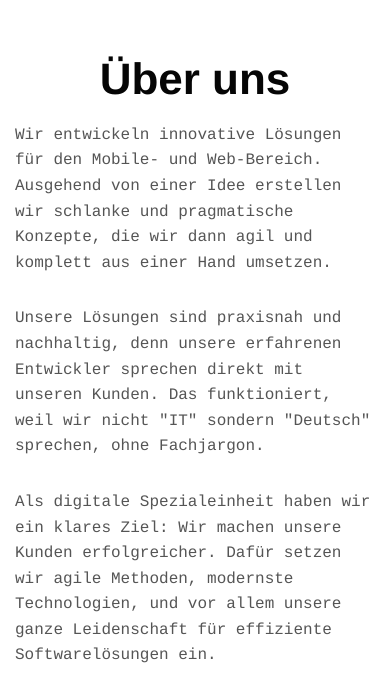
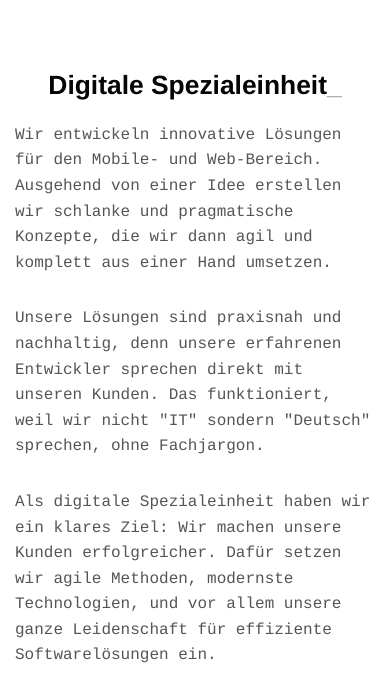
Before and after one commit to 21stdigital/21stdigital.github.io, a Jekyll site: the page built from index.html, in a window 390 px wide and 900 px high, scrolled down 700 px, cut to the strip 204-900 px from the top of the window. Built offline with Jekyll 4.4.1, drawn with Linux system fonts in a browser that asks for light colours; nearby versions of some CDN libraries.

Commit message:
added Digitale Spezialeinheit, changed mobile font header font size

```diff
--- a/_sass/base/_typography.sass
+++ b/_sass/base/_typography.sass
@@ -27,7 +27,7 @@ h2
     padding-bottom: 50px
     span
         @include respond-to(0, $xs-device-width)
-            font-size: 0.50em
+            font-size: 0.30em
         @include respond-to($xs-device-width, $sm-device-width)
             font-size: 0.75em
         @include respond-to($sm-device-width, $md-device-width)
--- a/_sections/about.html
+++ b/_sections/about.html
@@ -1,5 +1,5 @@
 ---
-title: Über uns
+title: Digitale Spezialeinheit
 index: 1
 ---
 
```
Also changed, not shown: _sass/helpers/_variables.sass (line endings or trailing spaces).
